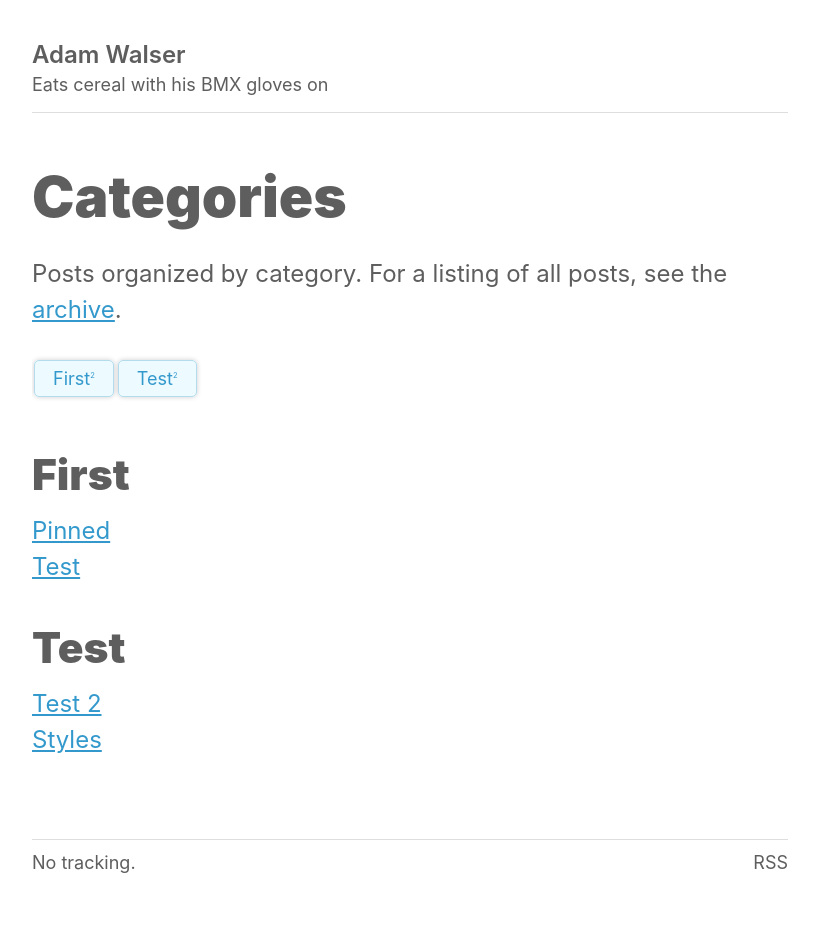
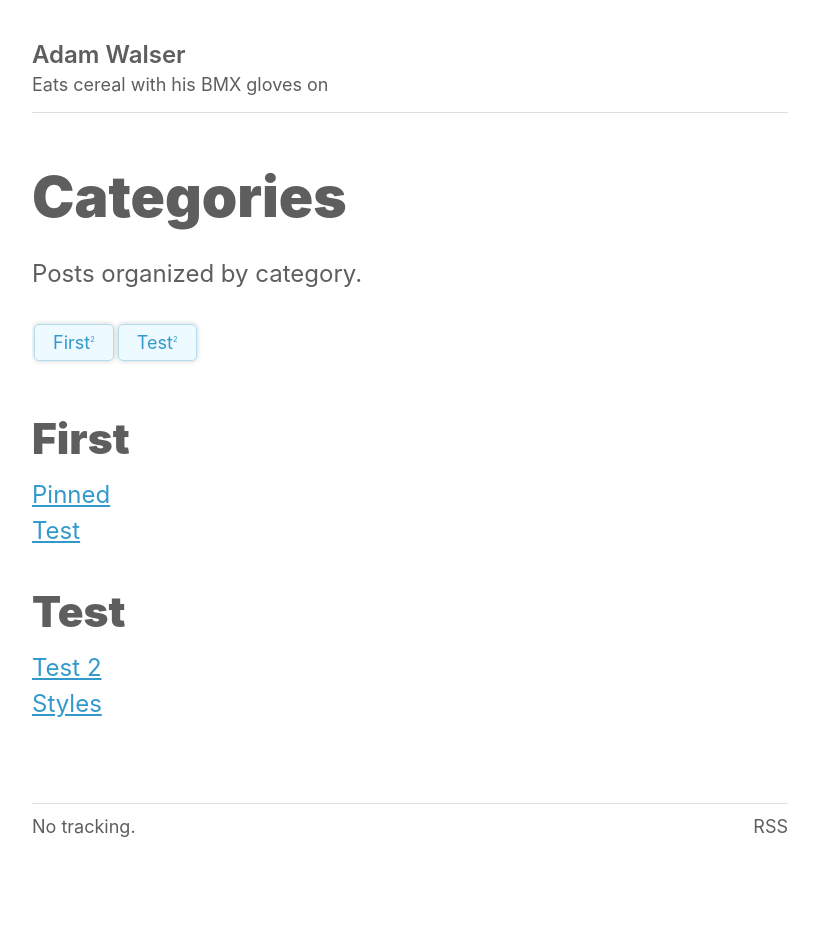
Before and after one commit to ajpwalser/ajpwalser.github.io, a Jekyll site: the page built from categories.html, in a window 1280 px wide. Shown: the whole page, without its empty margins (230-1048 px from the left). Built offline with Jekyll 4.4.1, drawn with Linux system fonts in a browser that asks for light colours; some web fonts are replaced; after the commit the page ends 903 px from its top, so only the background shows below that.

Commit message:
Update categories.html

```diff
--- a/categories.html
+++ b/categories.html
@@ -5,7 +5,7 @@ description: Posts organized by category
 ---
 
 <h2>Categories</h2>
-<p class="first">Posts organized by category. For a listing of all posts, see the <a href="https://ajpwalser.github.io/archive/">archive</a>.</p>
+<p class="first">Posts organized by category.</p>
 {% capture site_categories %}{% for category in site.categories %}{{ category | first }}{% unless forloop.last %},{% endunless %}{% endfor %}{% endcapture %}
 <!-- site_categories: {{ site_categories }} -->
 {% assign category_words = site_categories | split:',' | sort %}
```
